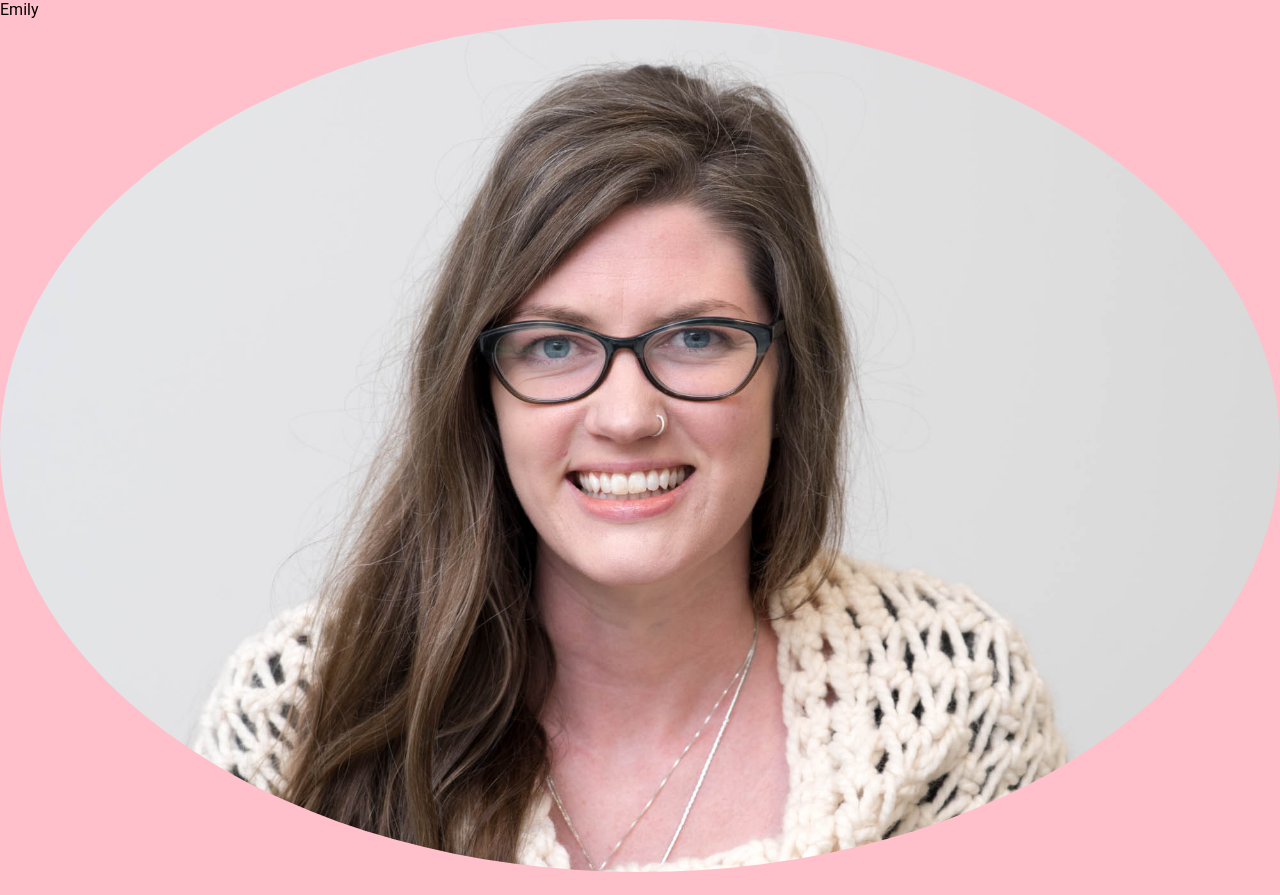
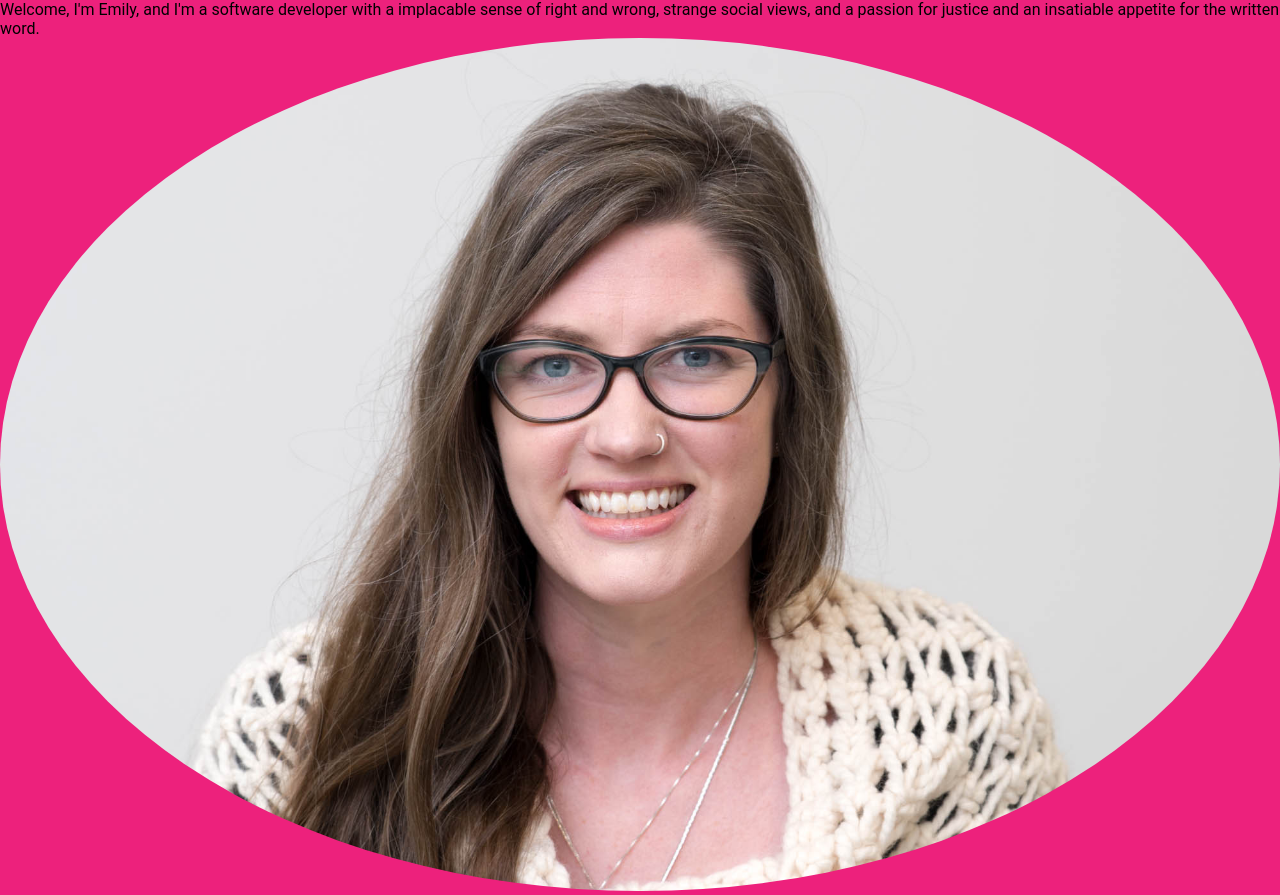
Before and after one commit to erpersons/em-s-personal-site, a Node server app: page / in a window 1280 px wide. Before the commit the page ends 872 px from the top, so only its background shows below. Run offline with Node 20, Linux system fonts and the light colour scheme; some libraries are stand-ins or nearby versions.

Commit message:
changed bio

```diff
--- a/server/public/index.html
+++ b/server/public/index.html
@@ -6,7 +6,7 @@
     <meta name="viewport" content="width=device-width, initial-scale=1.0">
     <meta http-equiv="X-UA-Compatible" content="ie=edge">
     <link href="./E_III.jpg" rel="icon" type="image/x-icon" />
-    <title>All-About-Emily</title>
+    <title>Emily Persons</title>
 
     <script type="text/javascript" src="vendors/angular/angular.min.js"></script>
     <script type="text/javascript" src="vendors/angular-route/angular-route.min.js"></script>
@@ -21,7 +21,8 @@
 </head>
 
 <body>
-    Emily
+    Welcome, I'm Emily, and I'm a software developer with a implacable sense of right and wrong, strange
+    social views, and a passion for justice and an insatiable appetite for the written word.
 </body>
 <br>
 
--- a/server/public/styles/styles.css
+++ b/server/public/styles/styles.css
@@ -2,12 +2,13 @@
     width: 100%;
     height: auto;
     margin:auto;
-    border-radius: 100%;
+    border-radius: 50%;
 }
 
-.imgDiv {
+/* .imgDiv {
     margin: auto;
+} */
+
+body {
+    background-color: #ed217c;
 }
-body {
-    background-color: pink;
-}
```
